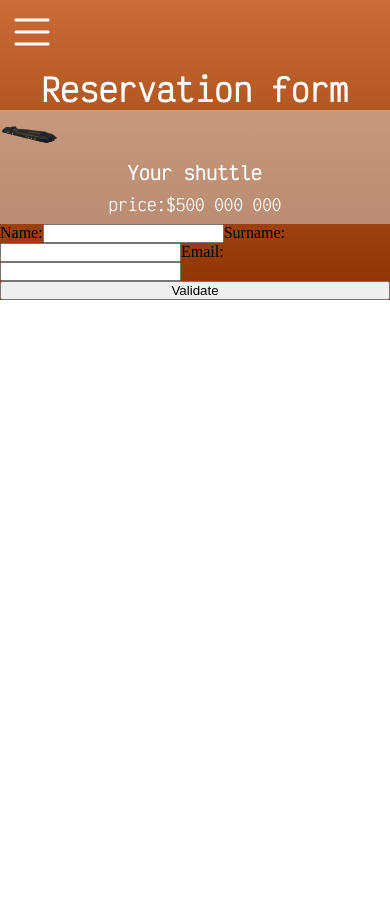
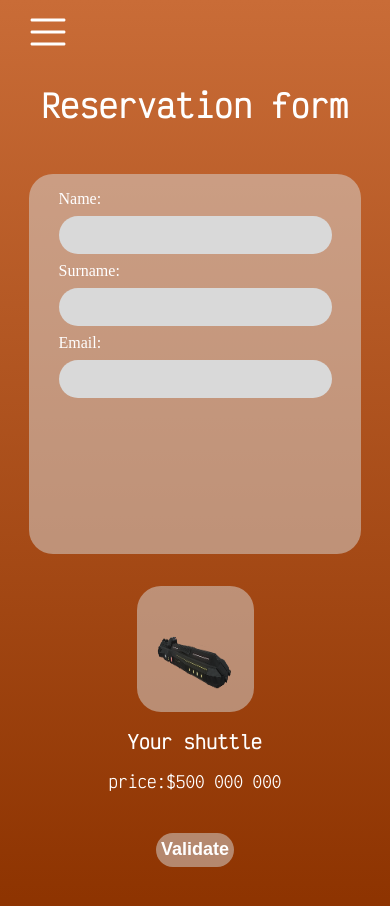
Before and after one commit to WildCodeSchool-2024-02/JS-lyon-0224-P2-martian_meteorologists_association, a React (Vite) app in the folder client/: page /reservation/form in a window 390 px wide. Shown: the top 906 px of the page. Before the commit the page ends 844 px from the top, so only its background shows below. Built offline with nearby package versions, Linux system fonts and the light colour scheme.

Commit message:
reservation page style created. Only for mobile device for now

```diff
--- a/client/src/components/ReservationForm/ReservationForm.css
+++ b/client/src/components/ReservationForm/ReservationForm.css
@@ -1,8 +1,82 @@
+h1 {
+  margin-top: 1rem;
+}
+
 .formContainer {
   display: flex;
   flex-direction: column;
+  align-items: center;
+  margin-top: 3rem;
+}
+
+#inputForm {
+  display: flex;
+  flex-direction: column;
+  align-items: center;
+  width: 85vw;
+  height: 45vh;
+  background-color: rgba(217, 217, 217, 0.5);
+  border-radius: 1.5rem;
+  padding: 1rem;
+}
+
+label {
+  display: flex;
+  flex-direction: column;
+  color: white;
+  width: 70vw;
+}
+
+input {
+  background-color: #d9d9d9;
+  color: #8d3300;
+  border-radius: 1.5rem;
+  padding: 0.5rem;
+  margin: 0.5rem 0;
+  height: 4.5vh;
+  border-style: none;
+}
+
+.chosenShipContainer {
+  display: flex;
+  flex-direction: column;
+  width: 85vw;
+  align-items: center;
+  text-align: center;
+}
+
+img {
+  width: 80px;
+  height: 140px;
+}
+
+.chosenShipContainer > h3,
+p {
+  margin-top: 1rem;
 }
 
 .chosenShip {
+  display: flex;
+  justify-content: center;
   background-color: rgba(217, 217, 217, 0.5);
+  width: 30vw;
+  height: 15vh;
+  border-radius: 1.5rem;
+  margin-top: 2rem;
 }
+
+.validateBtn {
+  margin: 2rem 0 3rem;
+  background-color: rgba(217, 217, 217, 0.5);
+  color: white;
+  width: 20vw;
+  height: 4vh;
+  border: none;
+  border-radius: 1.5rem;
+  font-weight: bold;
+  font-size: large;
+}
+
+.validateBtn:hover {
+  background-color: rgba(217, 217, 217, 0.8);
+}
--- a/client/src/components/ReservationForm/ReservationForm.jsx
+++ b/client/src/components/ReservationForm/ReservationForm.jsx
@@ -6,15 +6,6 @@ export default function ReservationForm() {
     <div>
       <h1>Reservation form</h1>
       <div className="formContainer">
-        <div className="chosenShip">
-          <img
-            src="../src/assets/images/Premium_shuttle.png"
-            alt="ShuttleCard"
-            width="60px"
-          />
-          <h3>Your shuttle</h3>
-          <p>price:$500 000 000</p>
-        </div>
         <div className="personalDetailsContainer">
           <form id="inputForm">
             <label>
@@ -30,8 +21,20 @@ export default function ReservationForm() {
               <input type="email" name="user_email" />
             </label>
           </form>
+          <div className="chosenShipContainer">
+            <div className="chosenShip">
+              <img
+                src="../src/assets/images/Premium_shuttle.png"
+                alt="ShuttleCard"
+              />
+            </div>
+            <h3>Your shuttle</h3>
+            <p>price:$500 000 000</p>
+          </div>
         </div>
-        <input className="validateBtn" type="submit" value="Validate" />
+        <button type="submit" className="validateBtn">
+          Validate
+        </button>
       </div>
     </div>
   );
--- a/client/src/components/ReservationPage/Reservation/Reservation.jsx
+++ b/client/src/components/ReservationPage/Reservation/Reservation.jsx
@@ -3,7 +3,6 @@ import "./Reservation.css";
 import { useState } from "react";
 import { NavLink } from "react-router-dom";
 import ShuttleCards from "../../../BDD/ShuttleCards";
-
 
 export default function Reservation() {
   const [cardIndex, setCardIndex] = useState(0);
@@ -91,7 +90,6 @@ export default function Reservation() {
             <NavLink to="/reservation/form">
               <p>Validate</p>
             </NavLink>
-
           </button>
         </div>
       </div>
```
